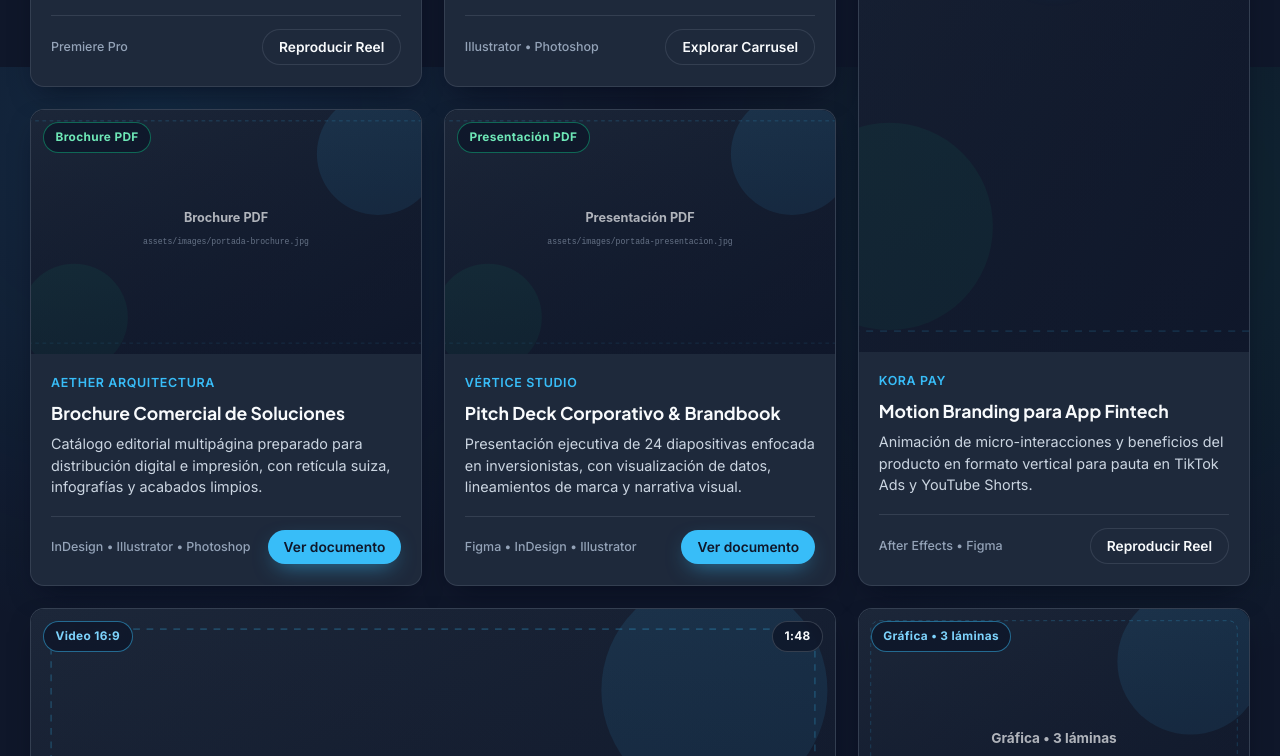
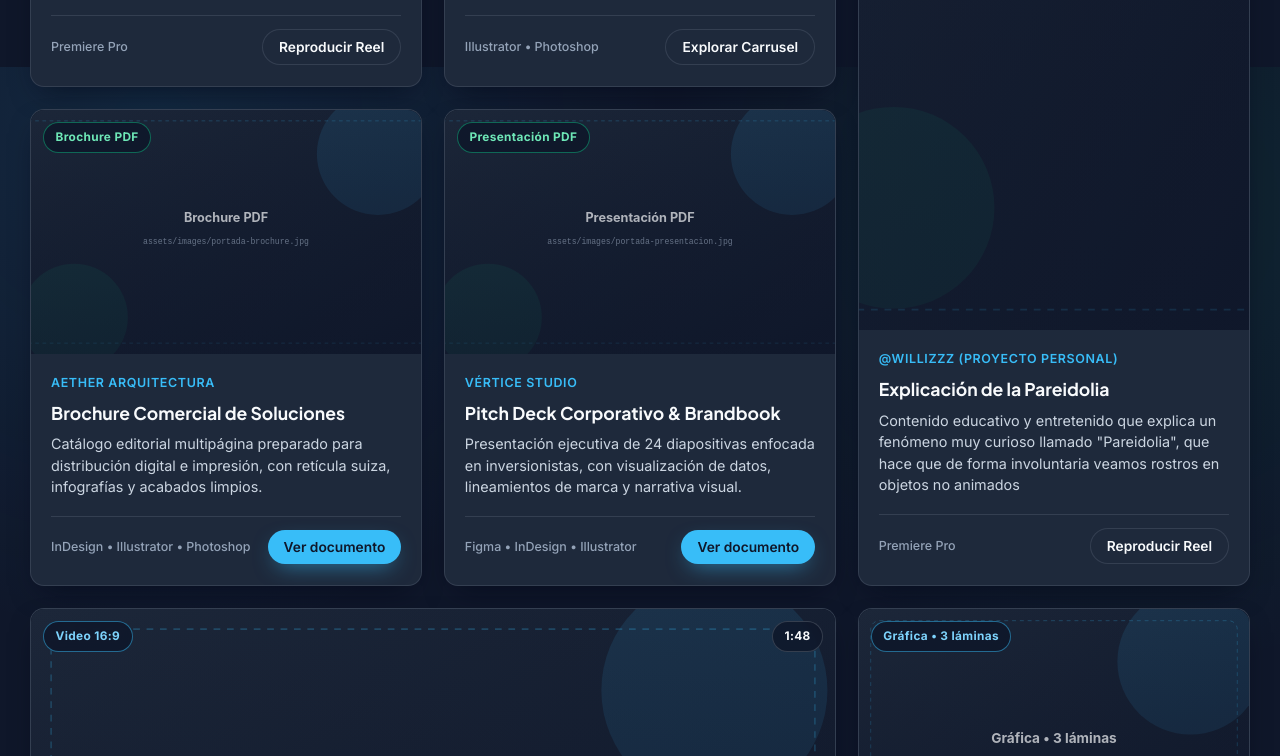
Before and after one commit to waduque85/portafolio_dise-o, a plain HTML site: page index.html in a window 1280 px wide. Shown: the part 2333-3089 px from the top of the page. Drawn offline with Linux system fonts and the light colour scheme.

Commit message:
Add files via upload

```diff
--- a/index.html
+++ b/index.html
@@ -1935,7 +1935,7 @@
             { src: 'assets/images/carrusel/reto_del_integrador/FEED_2.jpg', caption: 'Lámina 2: Introducción a la dinámica' },
             { src: 'assets/images/carrusel/reto_del_integrador/FEED_3.jpg', caption: 'Lámina 3: Presentación del premio' },
             { src: 'assets/images/carrusel/reto_del_integrador/FEED_4.jpg', caption: 'Lámina 4: Paso a paso para participar' },
-			{ src: 'assets/images/carrusel/reto_del_integrador/FEED_5.jpg', caption: 'Lámina 4: Información de la premiación y llamado a la acción final (CTA)' }
+			{ src: 'assets/images/carrusel/reto_del_integrador/FEED_5.jpg', caption: 'Lámina 5: Información de la premiación y llamado a la acción final (CTA)' }
           ]
         },
         {
@@ -1943,14 +1943,14 @@
           category: 'reels',
           format: 'reel',
           badge: 'TikTok 9:16',
-          duration: '0:35',
-          title: 'Motion Branding para App Fintech',
-          client: 'Kora Pay',
-          description: 'Animación de micro-interacciones y beneficios del producto en formato vertical para pauta en TikTok Ads y YouTube Shorts.',
-          tools: 'After Effects • Figma',
+          duration: '1:27',
+          title: 'Explicación de la Pareidolia',
+          client: '@Willizzz (proyecto personal)',
+          description: 'Contenido educativo y entretenido que explica un fenómeno muy curioso llamado "Pareidolia", que hace que de forma involuntaria veamos rostros en objetos no animados',
+          tools: 'Premiere Pro',
           thumbnail: 'assets/images/portada-reel2.jpg',
           mediaType: 'iframe',
-          embedUrl: 'https://www.tiktok.com/player/v1/@willizzz.v2/video/7443530673341648183'
+          embedUrl: 'https://www.tiktok.com/@willizzz.v2/video/7443530673341648183'
         },
         {
           id: 'brochure-1',
@@ -2470,7 +2470,7 @@
           // --- 2. SOPORTE AUTOMÁTICO PARA TIKTOK ---
           if (host === 'tiktok.com' || host === 'm.tiktok.com') {
             // Si ya es una URL del reproductor oficial, se deja tal cual
-            if (url.pathname.startsWith('/player/v1/')) {
+            if (/^\/player\/v1\/\d+\/?$/.test(url.pathname)) {
               return cleanedUrl;
             }
             // Extrae el ID numérico largo de rutas como /@usuario/video/1234567890 o /v/1234567890
```
